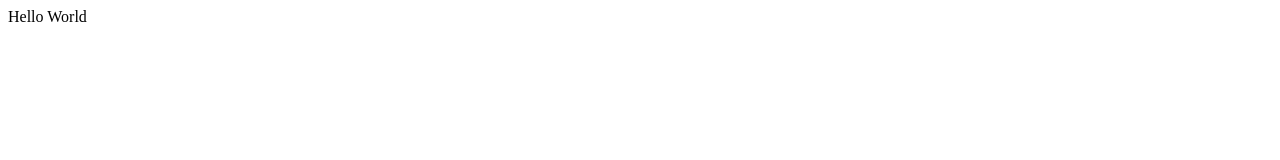
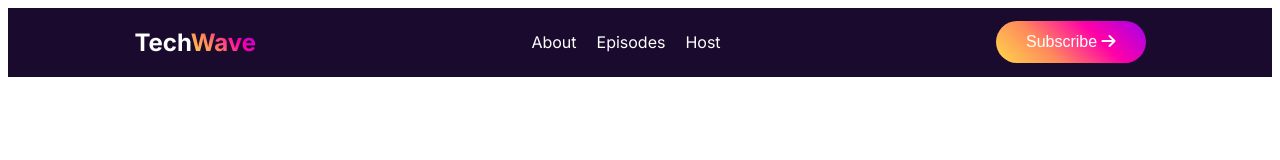
Before and after one commit to asmfiroz/B13-A02-TechWave, a plain HTML site: page index.html in a window 1280 px wide. Drawn offline with Linux system fonts and the light colour scheme.

Commit message:
Complete the navbar section

```diff
--- a/index.html
+++ b/index.html
@@ -4,8 +4,32 @@
     <meta charset="UTF-8">
     <meta name="viewport" content="width=device-width, initial-scale=1.0">
     <title>B13-A02-TechWave</title>
+
+    <link rel="stylesheet" href="./style.css">
+
+    <link href="https://fonts.googleapis.com/css2?family=Inter:wght@400;700&display=swap" rel="stylesheet">
+
+    <link rel="stylesheet" href="https://cdnjs.cloudflare.com/ajax/libs/font-awesome/6.5.0/css/all.min.css">
+
 </head>
 <body>
-    Hello World
-</body>
-</html>
+
+    <header>
+        <nav>
+            <div class="logo">
+                <h1><span class="tech">Tech</span><span class="wave">Wave</span></h1>
+            </div>
+            <div class="nav-links">
+                <p>About</p>
+                <p>Episodes</p>
+                <p>Host</p>
+            </div>
+            <div class="btn">
+                <button>Subscribe <i class="fa-solid fa-arrow-right"></i></button>
+            </div>
+            <div class="hamburger">
+                <i class="fa-solid fa-bars"></i>
+            </div>
+        </nav>
+
+    </header>
--- a/style.css
+++ b/style.css
@@ -0,0 +1,70 @@
+body{
+    font-family: 'Inter', sans-serif;
+    overflow-x: hidden;
+}
+
+nav{
+
+    display: flex;
+    justify-content: space-between;
+    background-color: #1A0B2E;
+    align-items: center;
+    padding: 0 10%;
+}
+.tech{
+    color: white;
+}
+.logo .wave {
+    background: linear-gradient(45deg, #ffd84a, #ff8a5c, #ff00a8, #a201ec);
+    -webkit-background-clip: text;
+    -webkit-text-fill-color: transparent;
+    background-clip: text;
+    color: transparent;
+  }
+.nav-links{
+    display: flex;
+    justify-content: space-between;
+    gap: 20px;
+    color: white;
+}
+.btn button{
+  padding: 12px 30px;
+  font-size: 16px;
+  color: white;
+  border: none;
+  cursor: pointer;
+  background: linear-gradient(
+    45deg,#ffd84a,#ff8a5c,
+    #ff00a8,#a201ec);
+  border-radius: 30px;
+}
+
+.hamburger{
+    display: none;
+    color: white;
+}
+
+
+
+
+
+@media screen and (max-width:576px) {
+
+    nav{
+        padding: 0 20px;
+    }
+    .nav-links, .btn button{
+       display: none;
+    }
+
+    .nav-links.active {
+        left: 0;
+    }
+
+    .hamburger {
+        display: block;
+        cursor: pointer;
+    }
+
+
+}
```
Also changed, not shown: 1 other file.
